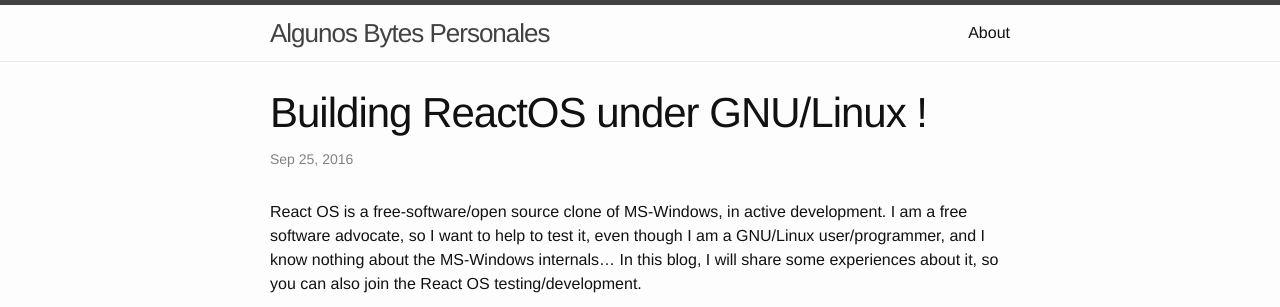
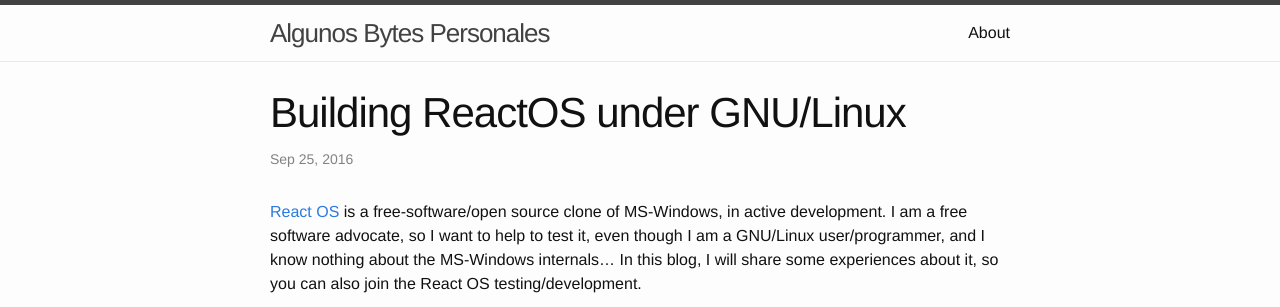
Before and after one commit to pdenapo/pdenapo.github.io, a Jekyll site: the page built from _posts/2016-09-24-building_reactos_under_gnu_linux.markdown, in a window 1280 px wide and 900 px high. Shown: the top 307 px of the window. Built offline with Jekyll 4.4.1, drawn with Linux system fonts in a browser that asks for light colours; part of the change alters nothing that is shown; some of the changed text lies outside the part shown.

```diff
--- a/_config.yml
+++ b/_config.yml
@@ -9,7 +9,7 @@
 title: Algunos Bytes Personales
 email: pdenapo@gmail.com
 description: > # this means to ignore newlines until "baseurl:"
- A blog by Pablo De Nápoli on programming.
+ A blog by Pablo De Nápoli on free software and programming.
 baseurl: "" # the subpath of your site, e.g. /blog
 url: "http://pdenapo.github.io" # the base hostname & protocol for your site
 twitter_username: pdenapo
--- a/_posts/2016-09-24-building_reactos_under_gnu_linux.markdown
+++ b/_posts/2016-09-24-building_reactos_under_gnu_linux.markdown
@@ -1,11 +1,11 @@
 ---
 layout: post
-title:  "Building ReactOS under GNU/Linux !"
+title:  "Building ReactOS under GNU/Linux"
 date:   2016-09-24 21:09:32 -0300
 categories: React OS
 ---
 
-React OS is a free-software/open source clone of MS-Windows, in active development. I am a free software advocate, so I want to help to test it, even though I am a GNU/Linux user/programmer, and I know nothing about the MS-Windows internals... In this blog, I will share some experiences about it, so you can also join the React OS testing/development.
+[React OS](http://www.reactos.org/) is a free-software/open source clone of MS-Windows, in active development. I am a free software advocate, so I want to help to test it, even though I am a GNU/Linux user/programmer, and I know nothing about the MS-Windows internals... In this blog, I will share some experiences about it, so you can also join the React OS testing/development.
 
 My first step was to build React OS from the sources. In order to do so, the first thing that you need to do is to build your React OS build environment, which provides versions of binutils/gcc etc. specially prepared for cross-compiling React OS under GNU/Linux.
 
```
Also changed, not shown: 3 other files.
